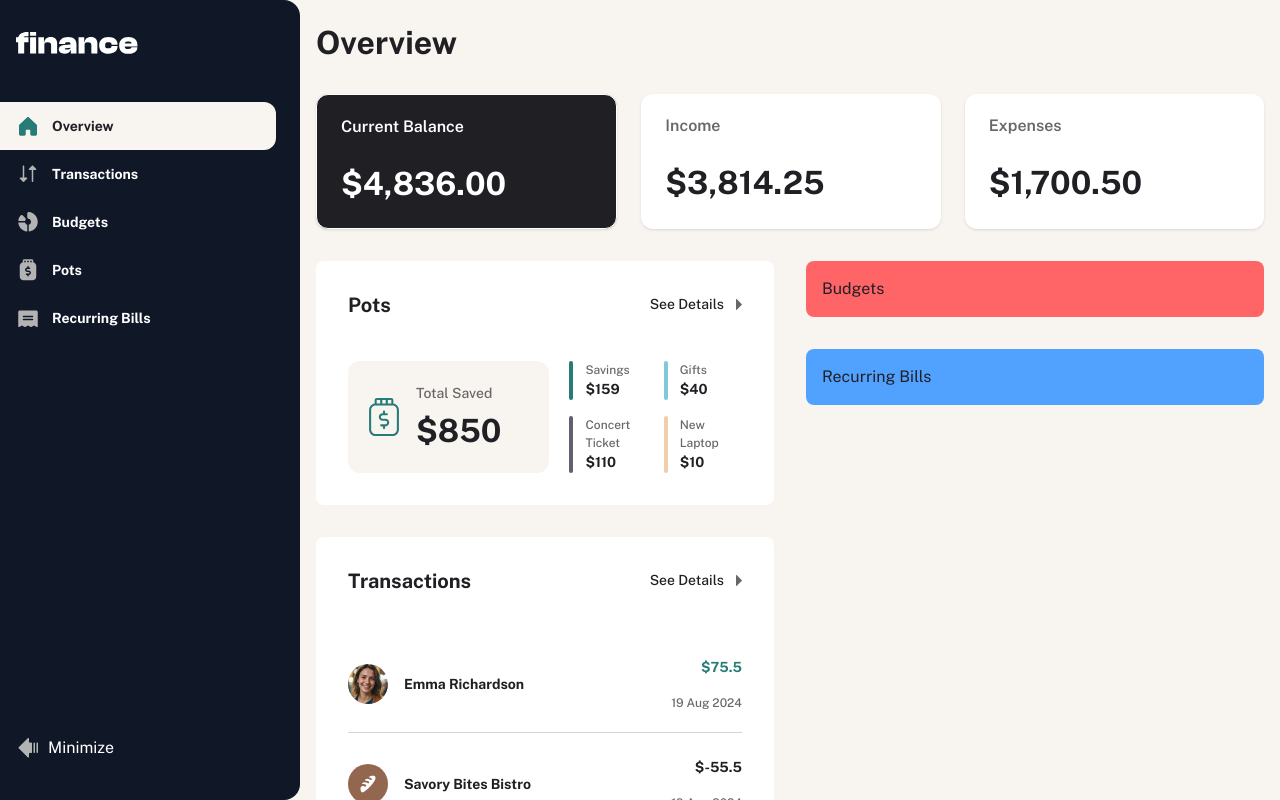
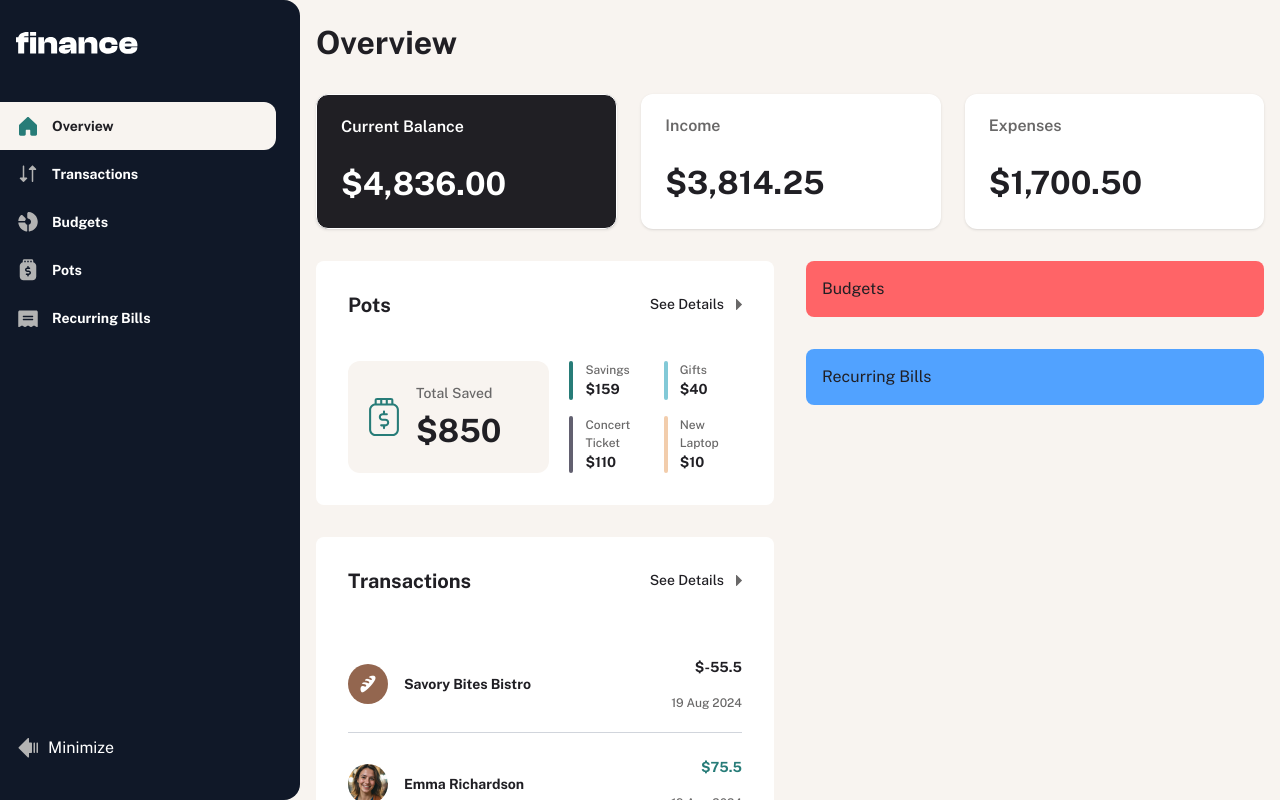
Before and after one commit to thibault-deverge/finance_app, a Next.js app: page /overview in a window 1280 px wide. Built offline with nearby package versions, Linux system fonts and the light colour scheme.

Commit message:
renommage des fonctions / variables + ajout d un filtrage par date pour Transactions

```diff
--- a/components/overview/TransactionsCard.tsx
+++ b/components/overview/TransactionsCard.tsx
@@ -3,7 +3,9 @@ import { formatDateToShortString } from '@/lib/utils';
 import CardHeader from '../ui/CardHeader';
 import data from '../../data/data.json';
 
-type TransactionsType = {
+const MAX_DISPLAY = 5;
+
+type TransactionItemType = {
   avatar: string;
   name: string;
   category: string;
@@ -12,28 +14,32 @@ type TransactionsType = {
   recurring: boolean;
   id: string;
 };
-const { transactions } = data;
-const transactionsWithId = transactions.slice(0, 5).map((transaction) => ({
-  ...transaction,
-  date: formatDateToShortString(transaction.date),
-  id: uuidv4(),
-}));
+const { transactions: allTransactions } = data;
+
+const displayedTransactions = allTransactions
+  .sort((a, b) => new Date(b.date).getTime() - new Date(a.date).getTime())
+  .slice(0, MAX_DISPLAY)
+  .map((transaction) => ({
+    ...transaction,
+    date: formatDateToShortString(transaction.date),
+    id: uuidv4(),
+  }));
 
 function TransactionsCard() {
   return (
     <section className="col-span-full flex flex-col justify-between gap-6 rounded-lg bg-white p-8">
       <CardHeader title="Transactions" href="/transactions" />
       <ul className="list-none space-y-1">
-        {transactions &&
-          transactionsWithId.map((transaction) => (
-            <TransactionsEntries entry={transaction} key={transaction.id} />
+        {allTransactions &&
+          displayedTransactions.map((transaction) => (
+            <TransactionListItem entry={transaction} key={transaction.id} />
           ))}
       </ul>
     </section>
   );
 }
 
-function TransactionsEntries({ entry }: { entry: TransactionsType }) {
+function TransactionListItem({ entry }: { entry: TransactionItemType }) {
   return (
     <li className="flex justify-between border-b border-gray-300 py-5 last:border-b-0">
       <div className="flex items-center gap-4">
```
